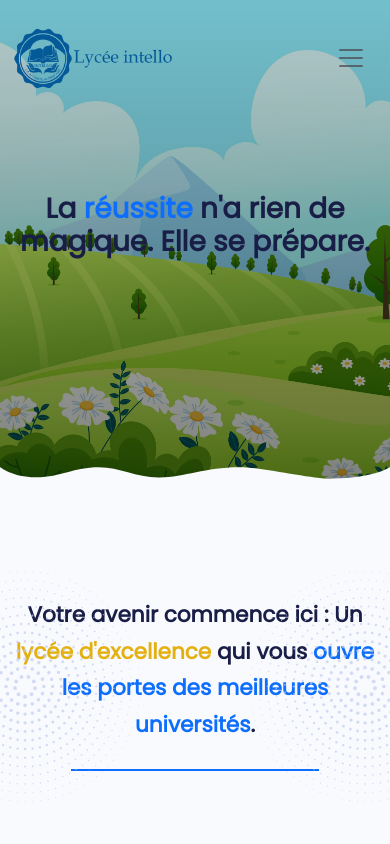
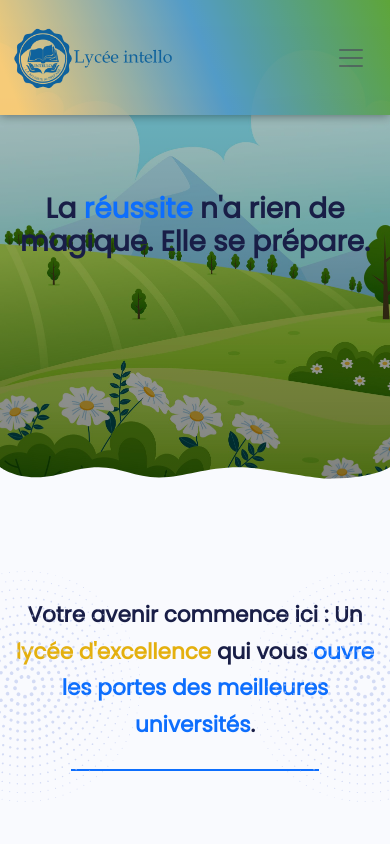
Before and after one commit to Radoniaina24/intello24, a Next.js app: page / in a window 390 px wide. Shown: the top 844 px of the page. Built offline with nearby package versions, Linux system fonts and the light colour scheme.

Commit message:
fixed background navbar in screen

```diff
--- a/package.json
+++ b/package.json
@@ -12,6 +12,7 @@
     "@fortawesome/fontawesome-svg-core": "^6.5.2",
     "@fortawesome/free-solid-svg-icons": "^6.5.2",
     "@fortawesome/react-fontawesome": "^0.2.2",
+    "aos": "^2.3.4",
     "bootstrap": "^5.3.3",
     "bootstrap-icons": "^1.11.3",
     "font-awesome": "^4.7.0",
--- a/src/app/(etablissement)/college-et-lycee/page.js
+++ b/src/app/(etablissement)/college-et-lycee/page.js
@@ -1,6 +1,8 @@
 import Hero from '@/components/Hero/Hero';
 import Lycee from '@/components/Lycee/Lycee';
-
+export const metadata = {
+  title: 'College-et-lycée',
+};
 export default function page() {
   return(
     <>
--- a/src/app/(etablissement)/ecole-primaire/page.js
+++ b/src/app/(etablissement)/ecole-primaire/page.js
@@ -1,6 +1,8 @@
 import Hero from '@/components/Hero/Hero';
 import Primaire from '@/components/Primaire/Primaire';
-
+export const metadata = {
+  title: 'école-priamire',
+};
 export default function page() {
   return <>
     <Hero>
--- /dev/null
+++ b/src/app/contact/loading.jsx
@@ -0,0 +1,6 @@
+"use client"
+export default function Loading(){
+    return (
+        <div className="text-center my-6">Loading...</div>
+    )
+}
--- a/src/components/Navbar/Navbar.jsx
+++ b/src/components/Navbar/Navbar.jsx
@@ -24,7 +24,7 @@ export default function Navbar() {
   });
   const pahtname = usePathname();
   return (
-    <nav className='navbar navbar-expand-lg fixed-top gradient-custom'>
+    <nav className='navbar navbar-expand-lg fixed-top'>
       <div className='container'>
         <Link className='navbar-brand' href='/'>
           <Image src={logo} alt='' width='' height='90' />
--- a/src/theme/scss/styles.scss
+++ b/src/theme/scss/styles.scss
@@ -6,13 +6,12 @@
     color: #fff;
   }
 }
-// .gradient-custom {
-//   /* fallback for old browsers */
-
-//   background-color: #5ca22a;
-//   background-image: -webkit-linear-gradient(248deg, #5ca22a 0%, #C850C0 47%, #FFCC70 95%);
-//   background-image: linear-gradient(248deg, #5ca22a 0%, #C850C0 47%, #FFCC70 95%);
-// }
+.gradient-custom {
+  background-image: -webkit-linear-gradient(248deg, #5ca22a 0%, #5098c8 47%, #FFCC70 95%);
+  background-image: linear-gradient(248deg, #5ca22a 0%, #5098c8 47%, #FFCC70 95%);
+  opacity: 0.9;
+  box-shadow: 0 0 10px rgba(0, 0, 0, 0.5);
+}
 .navbar {
   transition: all 0.5s ease-in-out;
 }
@@ -83,6 +82,12 @@
   opacity: 5;
 }
 @media (max-width: 992px) {
+  .navbar {
+    background-image: -webkit-linear-gradient(248deg, #5ca22a 0%, #5098c8 47%, #FFCC70 95%);
+    background-image: linear-gradient(248deg, #5ca22a 0%, #5098c8 47%, #FFCC70 95%);
+    opacity: 0.9;
+    box-shadow: 0 0 10px rgba(0, 0, 0, 0.5);
+  }
   .xl-text {
     font-size: 50px;
   }
```
Also changed, not shown: 2 other files (tests, documents, lock files or other folders).
